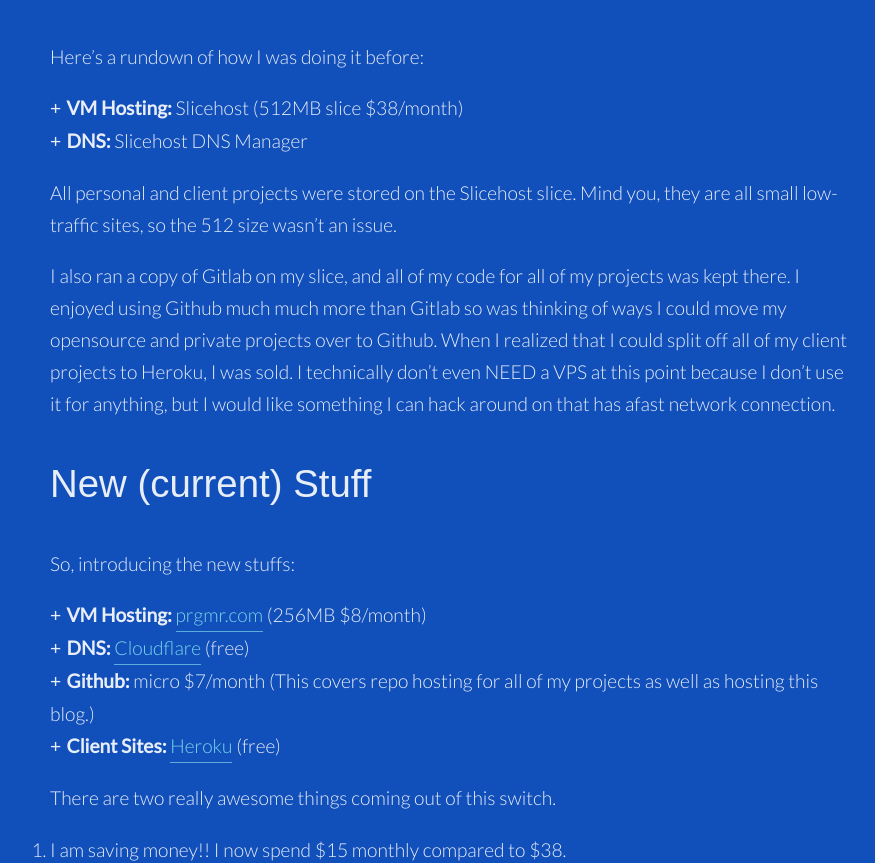
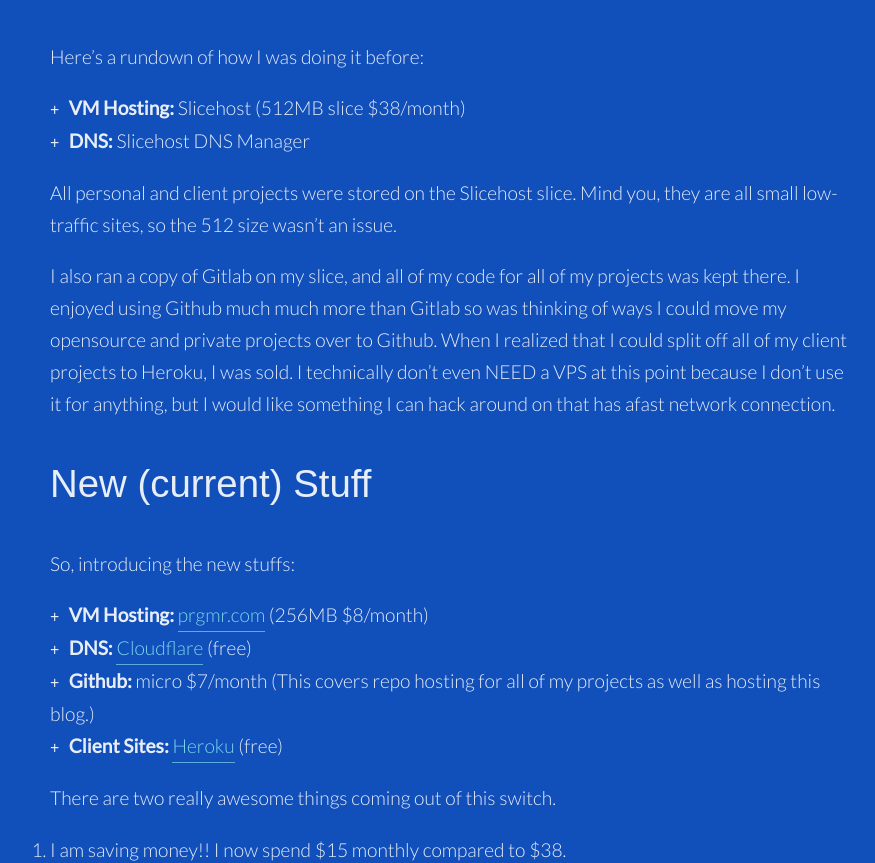
Before and after one commit to ripeworks/ripeworks.github.io, a Jekyll site: the page built from _posts/2012-07-16-a-slow-move-to-cloud-stuff.md, in a window 1280 px wide. Shown: the part 651-1514 px from the top of the page, without its empty margins (190-1065 px from the left). Built offline with Jekyll 4.4.1, drawn with Linux system fonts in a browser that asks for light colours; comment, search, counter and statistics services are not loaded.

Commit message:
use default monospace font family for "+" symbols

```diff
--- a/css/style.sass
+++ b/css/style.sass
@@ -162,7 +162,7 @@
   list-style: none
   li:before
     content: '+ '
-    @include font-mono(none)
+    font-family: monospace
 
 ul.list li:before
   content: ''
```
